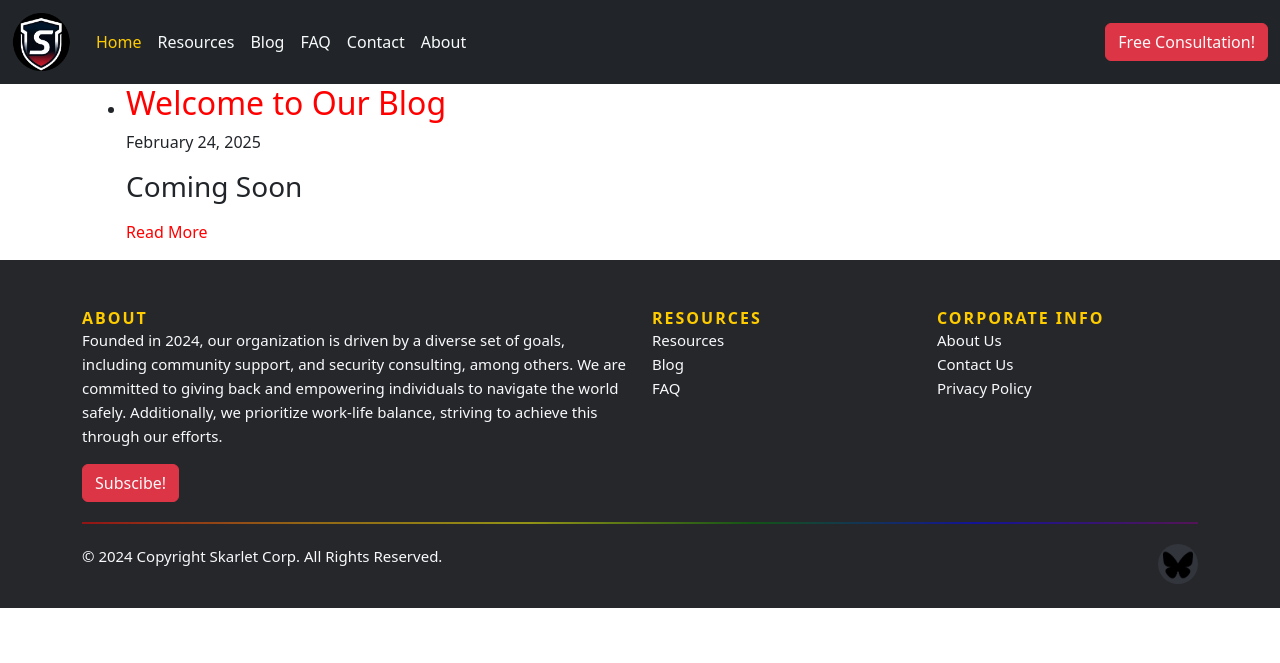
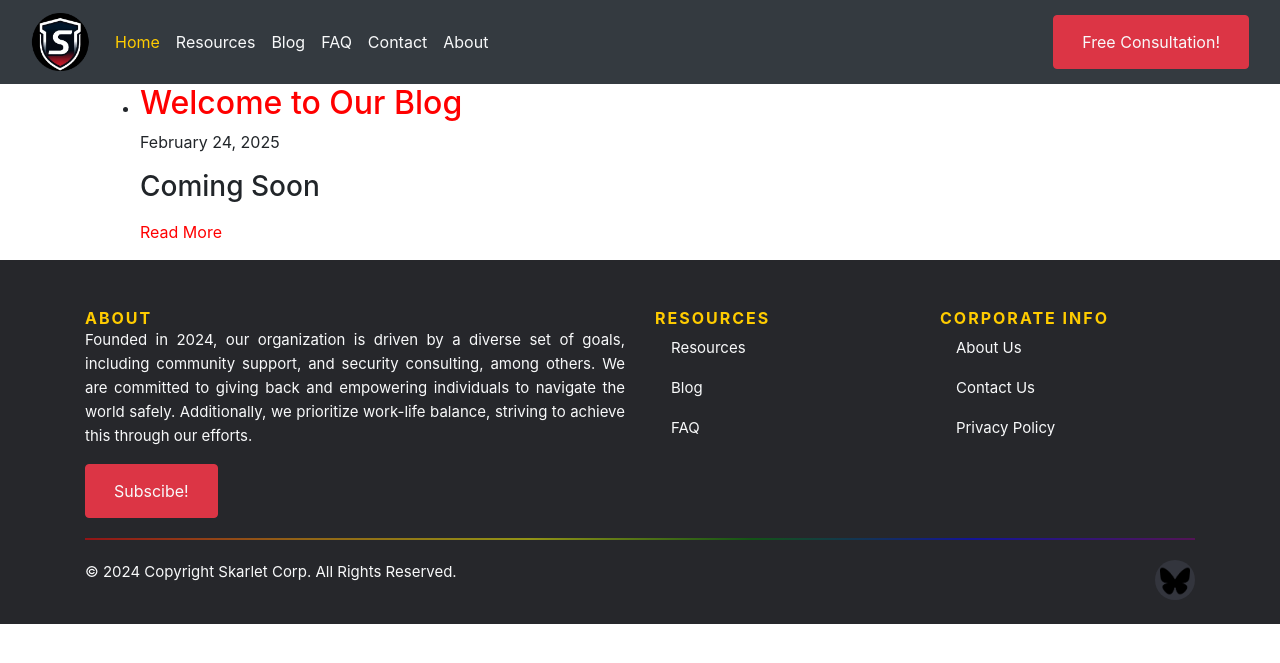
Before and after one commit to SkarletTeam/skarlet, a Jekyll site: the page built from blog.md, in a window 1280 px wide. Shown: the top 663 px of the page. Built offline with Jekyll 4.4.1, drawn with Linux system fonts in a browser that asks for light colours; a style sheet for code colours, icons or effects is not loaded.

Commit message:
Update header.html

```diff
--- a/_includes/header.html
+++ b/_includes/header.html
@@ -1,9 +1,7 @@
 <!-- _includes/header.html -->
 <header>
-		<link href="https://cdn.jsdelivr.net/npm/bootstrap@5.3.0/dist/css/bootstrap.min.css" rel="stylesheet" integrity="sha384-TX8t27EcRE3e/ihU7ZmQxaewp3pOaJseDhwLUogdGMO8DaU/mmdXfcDsrCz5nsA9" crossorigin="anonymous">
-
-        <!-- <script src="https://cdn.jsdelivr.net/npm/bootstrap@4.6.2/dist/js/bootstrap.bundle.min.js" integrity="sha384-Fy6S3B9q64WdZWQUiU+q4/2Lc9npb8tCaSX9FK7E8HnRr0Jz8D6OP9dO5Vg3Q9ct" crossorigin="anonymous"></script>
-		<link rel="stylesheet" type="text/css" href="https://cdn.jsdelivr.net/npm/bootstrap@4.6.2/dist/css/bootstrap.min.css" integrity="sha384-xOolHFLEh07PJGoPkLv1IbcEPTNtaed2xpHsD9ESMhqIYd0nLMwNLD69Npy4HI+N" crossorigin="anonymous"> -->
+        <script src="https://cdn.jsdelivr.net/npm/bootstrap@4.6.2/dist/js/bootstrap.bundle.min.js" integrity="sha384-Fy6S3B9q64WdZWQUiU+q4/2Lc9npb8tCaSX9FK7E8HnRr0Jz8D6OP9dO5Vg3Q9ct" crossorigin="anonymous"></script>
+		<link rel="stylesheet" type="text/css" href="https://cdn.jsdelivr.net/npm/bootstrap@4.6.2/dist/css/bootstrap.min.css" integrity="sha384-xOolHFLEh07PJGoPkLv1IbcEPTNtaed2xpHsD9ESMhqIYd0nLMwNLD69Npy4HI+N" crossorigin="anonymous">
 		<script src="https://cdn.jsdelivr.net/npm/bootstrap@5.3.0/dist/js/bootstrap.bundle.min.js"></script>
 		<link rel="stylesheet" type="text/css" href="/css/style.css">
 
```
